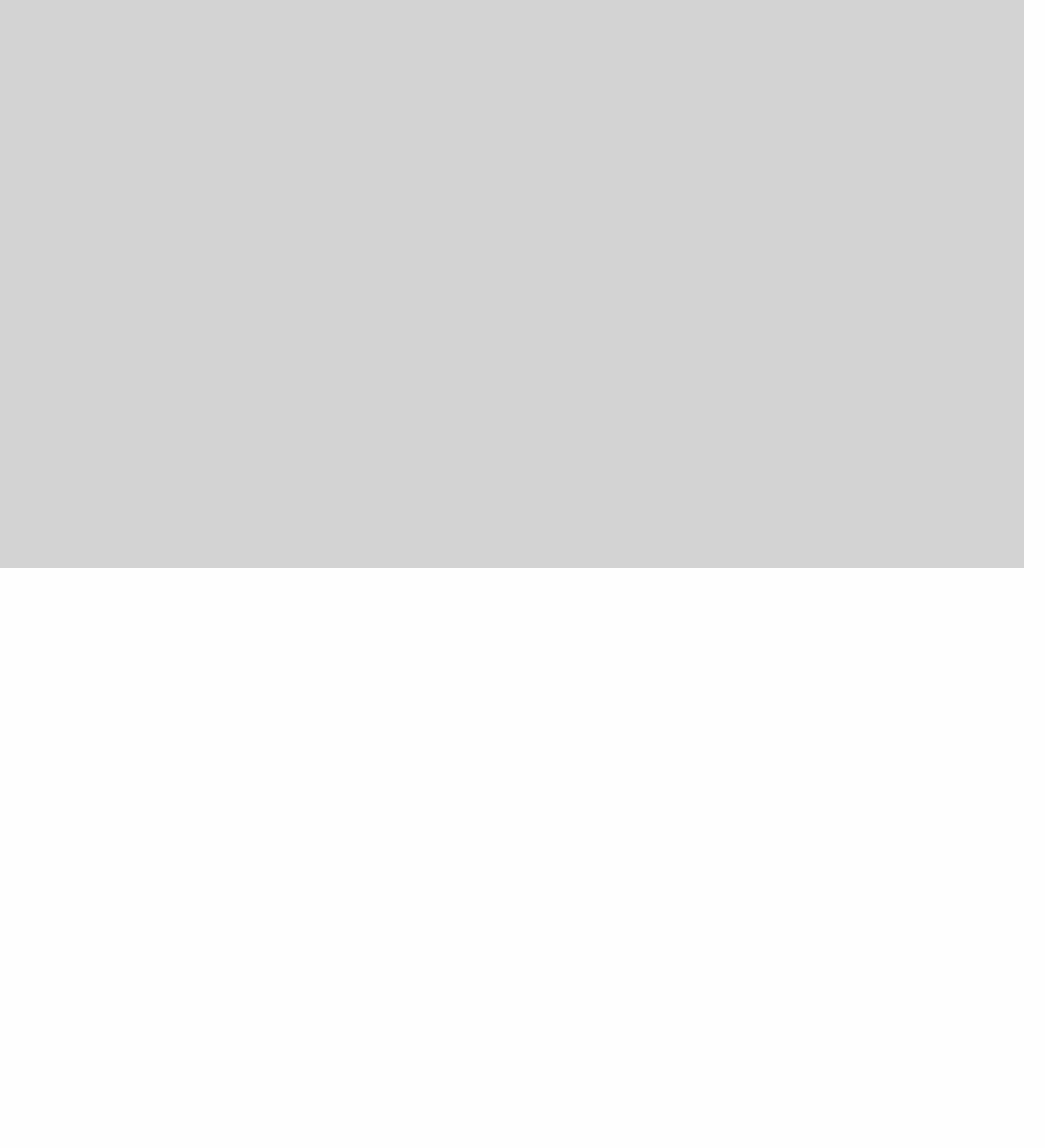
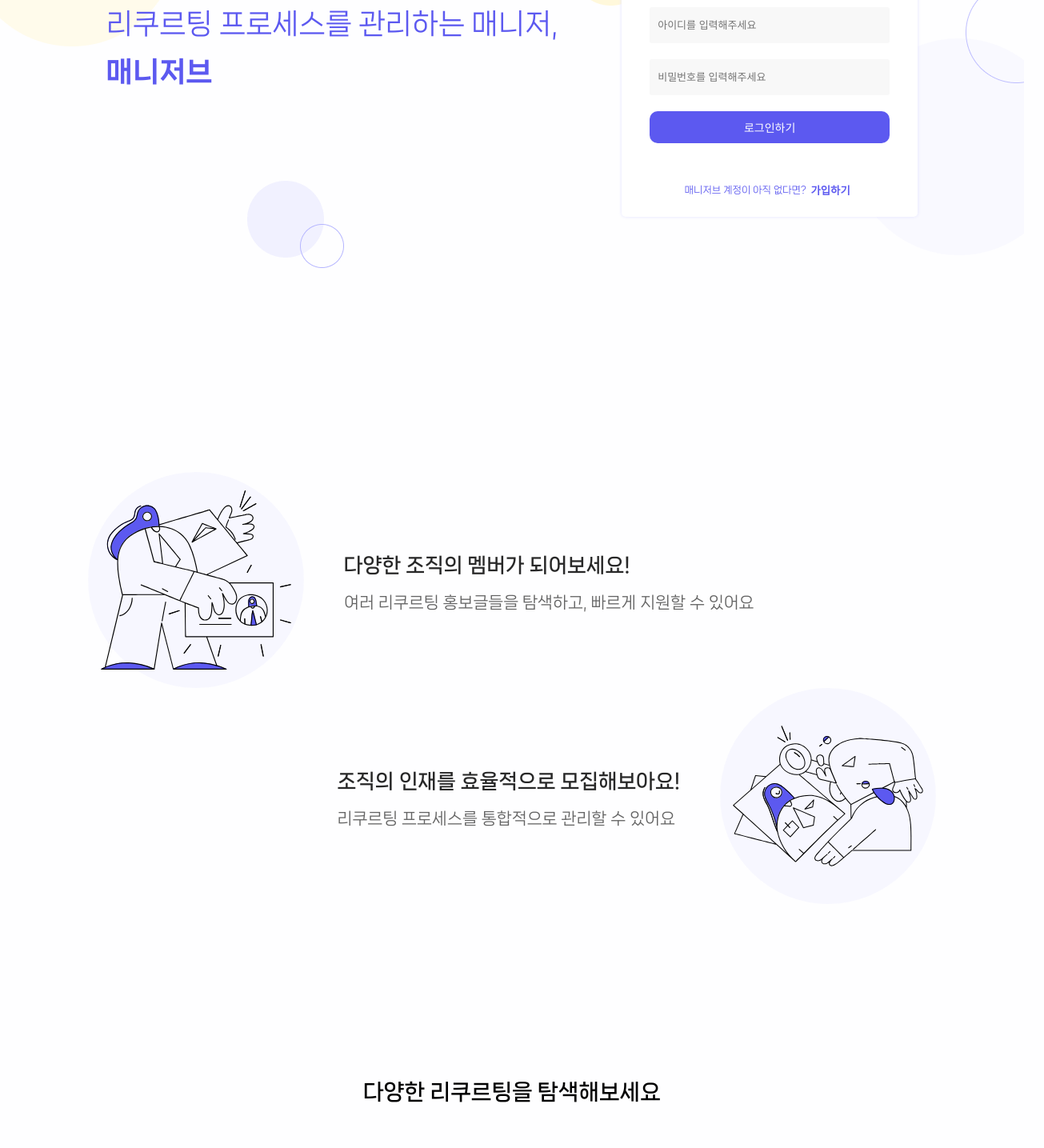
Before and after one commit to ssu-monsters/go-ssu-dong-front, a Next.js app: page / in a window 1280 px wide. Shown: the part 340-1775 px from the top of the page at 80% size, 1305 px wide, since content can reach past the window. Before the commit the page ends 1050 px from the top, so only its background shows below. Built offline with nearby package versions, Linux system fonts and the light colour scheme.

Commit message:
feat : 메인 페이지 파일 추가

```diff
--- a/src/pages/index.tsx
+++ b/src/pages/index.tsx
@@ -1,18 +1,15 @@
+import * as MainSection from '@/components/MainSection';
+
 export default function Home() {
   return (
     <>
-      <div>메인 페이지</div>
+      <div className="container">
+        <MainSection.First />
+        <MainSection.Second />
+        <MainSection.Third />
+      </div>
 
-      <style jsx>{`
-        div {
-          font-family: 'NanumSquareNeo';
-          background-color: lightgray;
-          max-width: 1280px;
-          margin: auto;
-          height: 1000px;
-          margin-top: 50px;
-        }
-      `}</style>
+      <style jsx>{``}</style>
     </>
-  )
+  );
 }
```
